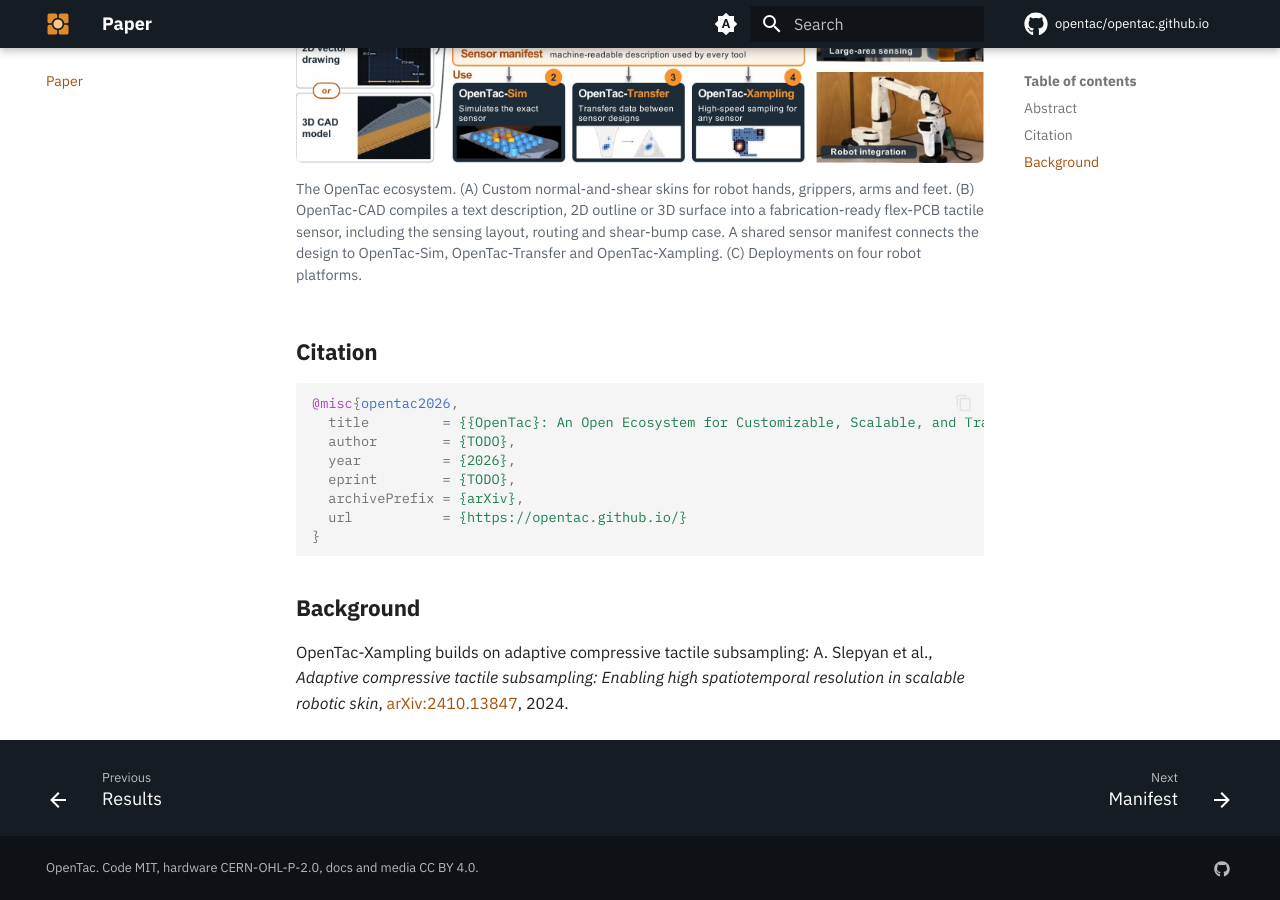
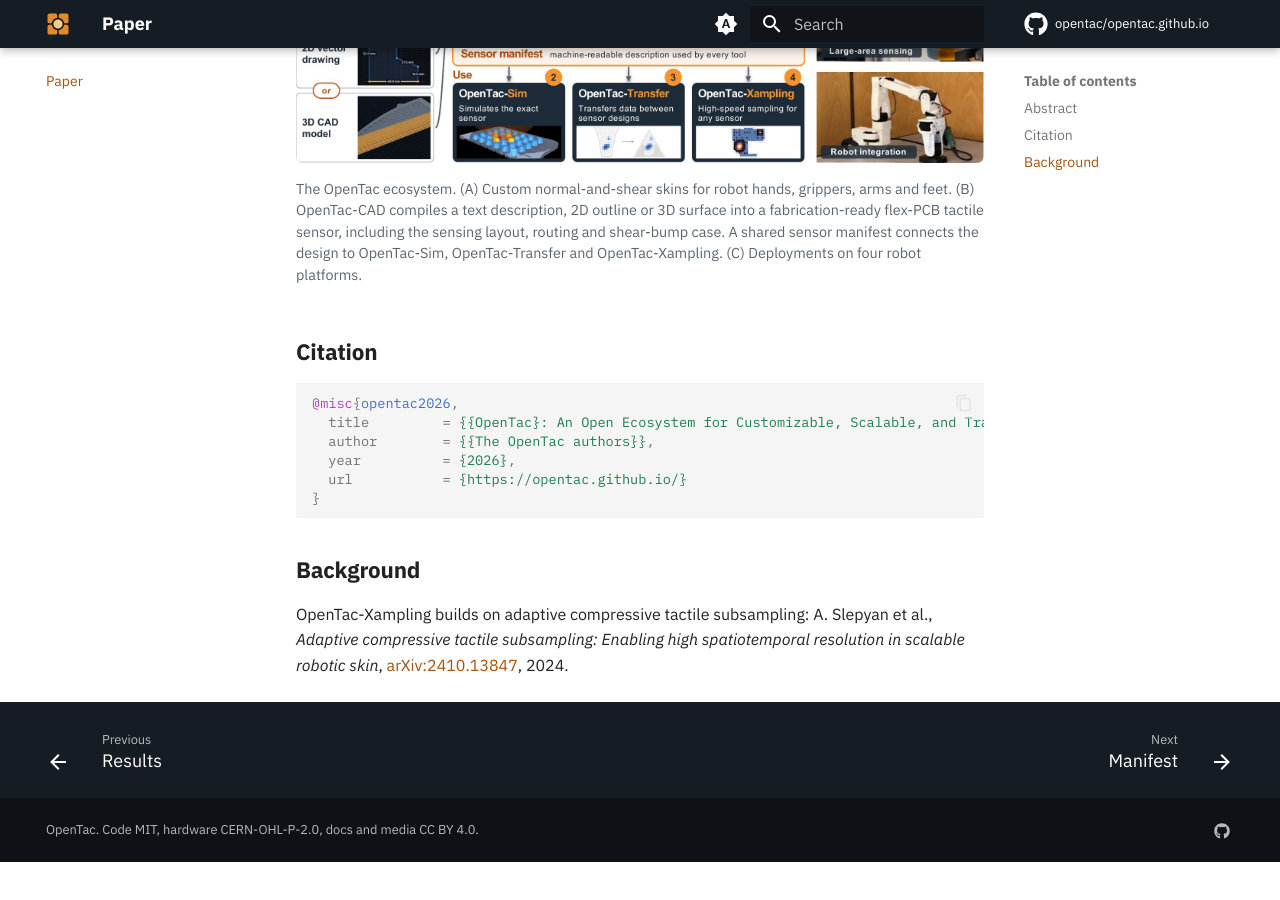
Before and after one commit to opentac/opentac.github.io, an MkDocs documentation site: the page built from docs/paper.md, in a window 1280 px wide and 900 px high, scrolled down 1204 px. Built offline with MkDocs 1.6.1 and Material for MkDocs 9.7.7, drawn with Linux system fonts in a browser that asks for light colours; comment, search, counter and statistics services are not loaded; after the commit the page ends 2066 px from its top, so only the background shows below that.

Commit message:
Paper page: the BibTeX block no longer shows TODO for author and eprint

````diff
--- a/docs/paper.md
+++ b/docs/paper.md
@@ -27,14 +27,12 @@
 ```bibtex
 @misc{opentac2026,
   title         = {{OpenTac}: An Open Ecosystem for Customizable, Scalable, and Transferable {3D} Tactile Sensing},
-  author        = {TODO},
+  author        = {{The OpenTac authors}},
   year          = {2026},
-  eprint        = {TODO},
-  archivePrefix = {arXiv},
   url           = {https://opentac.github.io/}
 }
 ```
-<!-- AUTHORS TODO: fill author and eprint once the arXiv version is up -->
+<!-- AUTHORS TODO: author list, and eprint + archivePrefix = {arXiv} once the arXiv version is up -->
 
 ## Background
 
````
